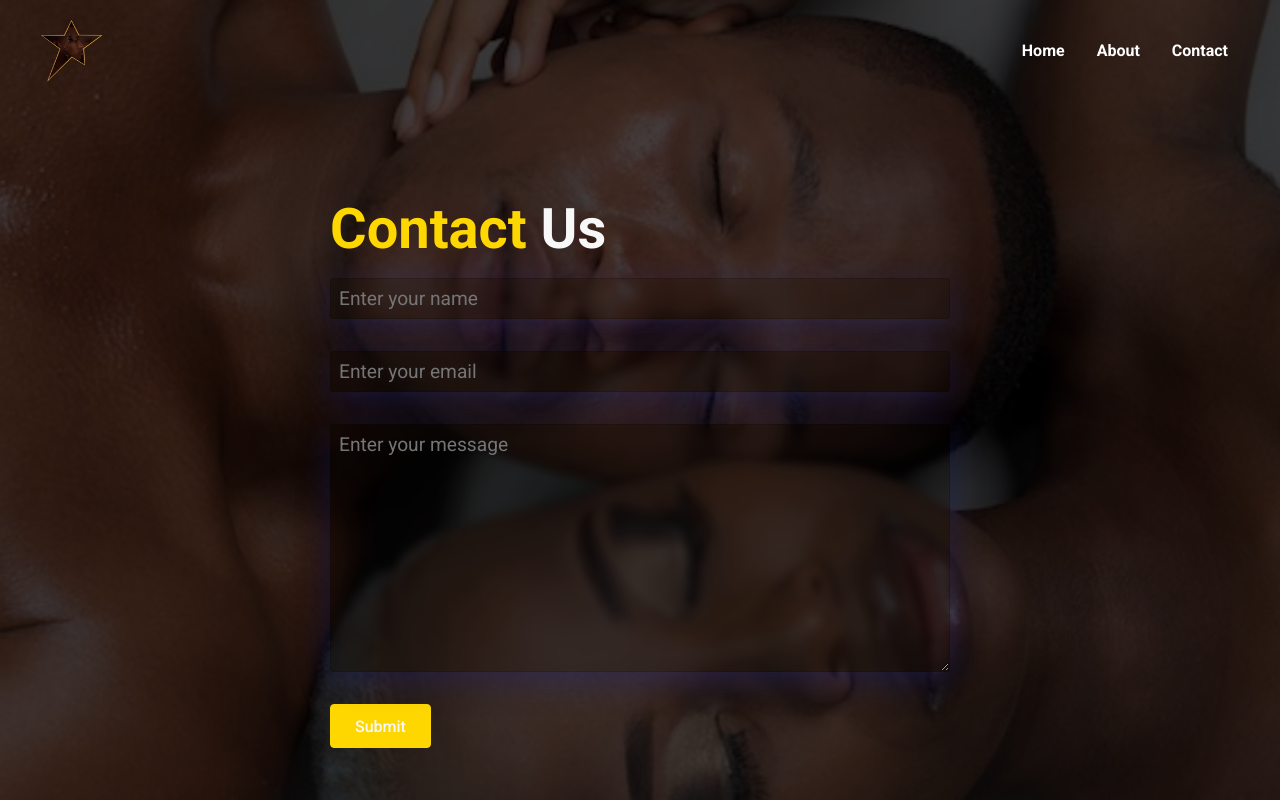
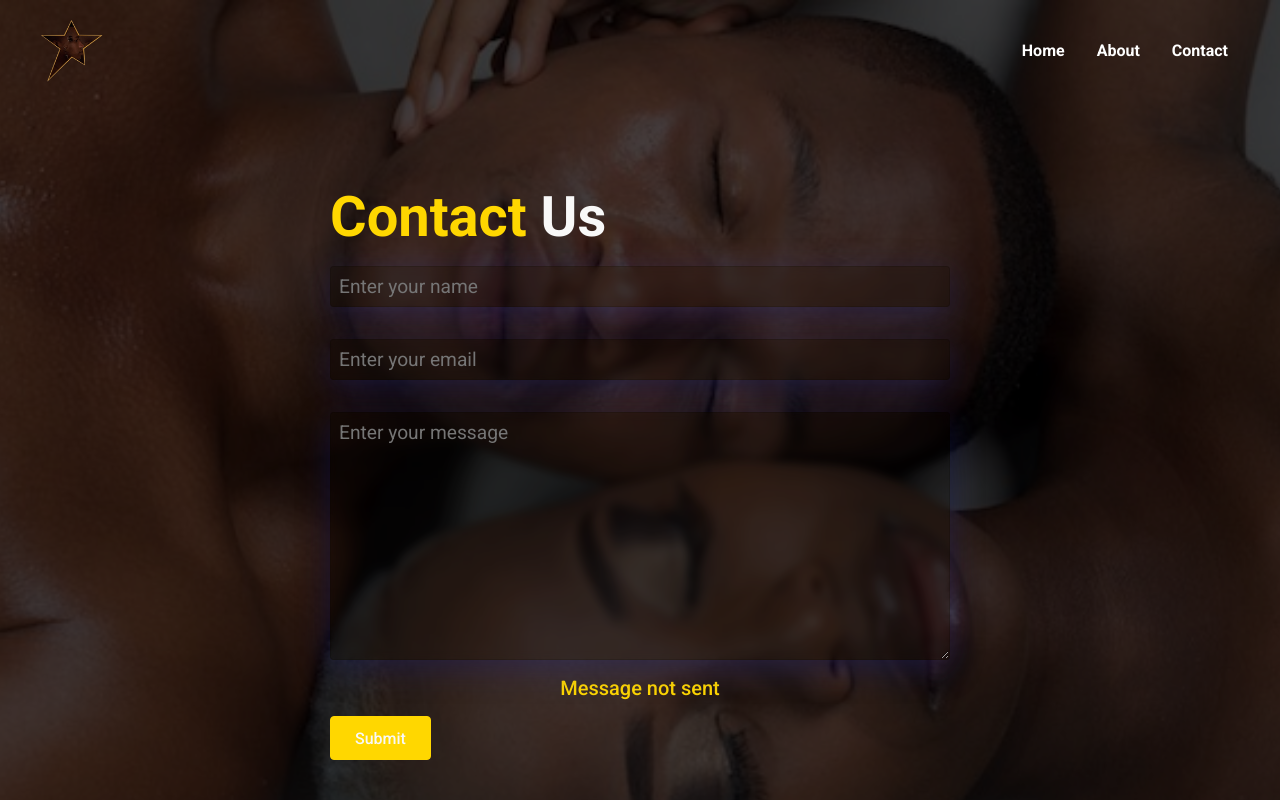
Before and after one commit to Thabiso-Timzo/stellar-talent-management, a React (Create React App) app in the folder client/: page /contact in a window 1280 px wide. Shown: the top 800 px of the page. Built offline with nearby package versions, Linux system fonts and the light colour scheme; the HTML template or start-up script is replaced by a standard one.

Commit message:
Updated files

```diff
--- a/client/package.json
+++ b/client/package.json
@@ -2,6 +2,7 @@
   "name": "client",
   "version": "0.1.0",
   "private": true,
+  "proxy": "http://localhost:5000",
   "homepage": "https://startalentmanagement.org.za",
   "dependencies": {
     "@testing-library/jest-dom": "^5.16.4",
--- a/client/src/components/contact/Contact.jsx
+++ b/client/src/components/contact/Contact.jsx
@@ -29,7 +29,7 @@ const Contact = () => {
             message: formValues.message,
         }
 
-        axios.post(API_URL, data)
+        axios.post("/", data)
         .then(response => {
              setFormValues({ sent: true });
         }).catch(() => {
@@ -103,7 +103,7 @@ const Contact = () => {
                         />
                     </div>
                     <p>{ formErrors.message }</p>
-                    {formValues.sent ? <div className="sentMessage">Message sent</div> : null}
+                    {formValues.sent ? <div className="sentMessage">Message sent</div> : <div className="sentMessage">Message not sent</div>}
                     <button onClick={formSubmit}>Submit</button>
                 </form>
             </div>
--- a/client/src/config/index.js
+++ b/client/src/config/index.js
@@ -8,8 +8,8 @@ const isLocalhost = Boolean(
     )
 )
 
-export const API_URL = isLocalhost ? (
-    "http://localhost:5000/"
-) : (
-    "/"
-)
+// export const API_URL = isLocalhost ? (
+//     "http://localhost:5000/"
+// ) : (
+//     "/"
+// )
```
